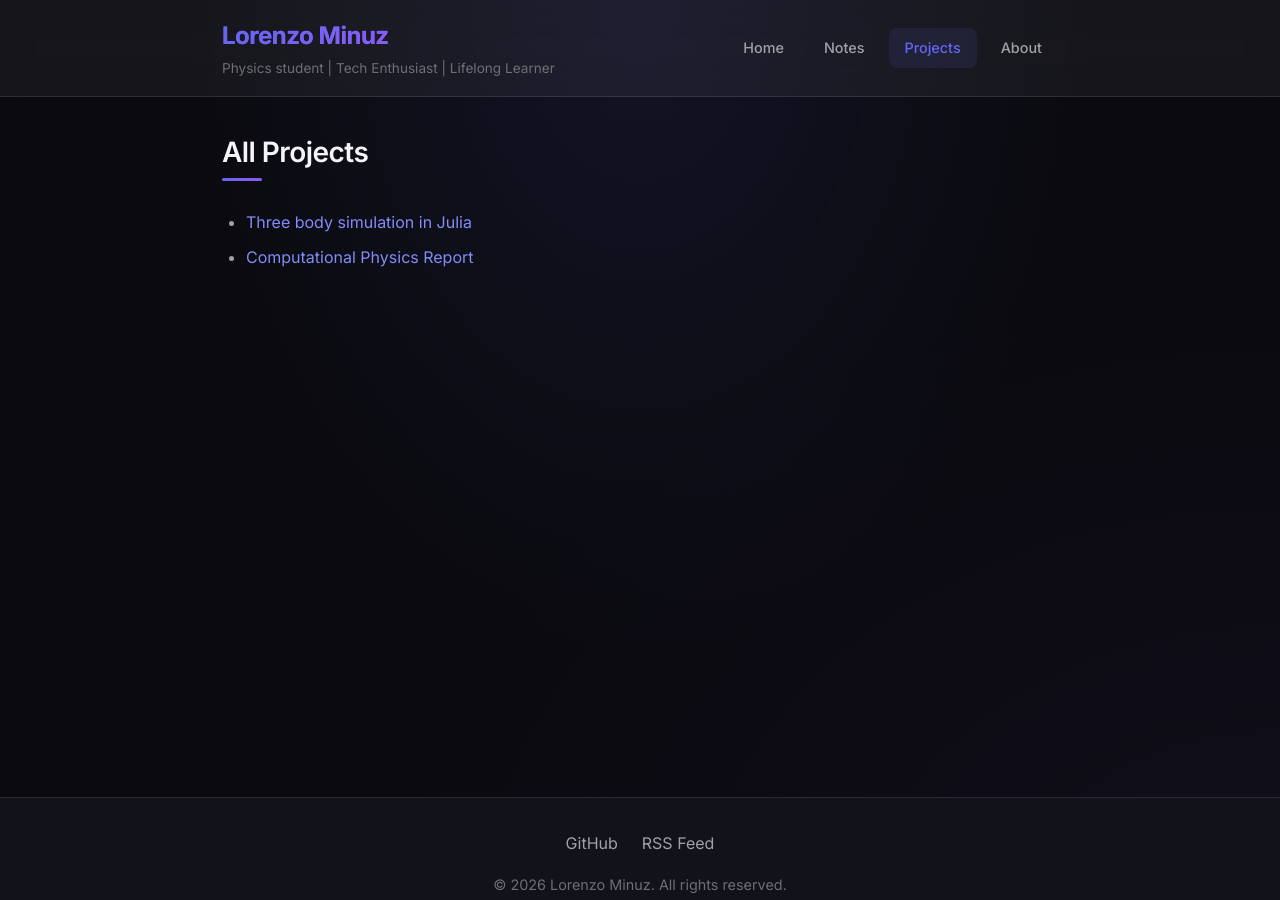
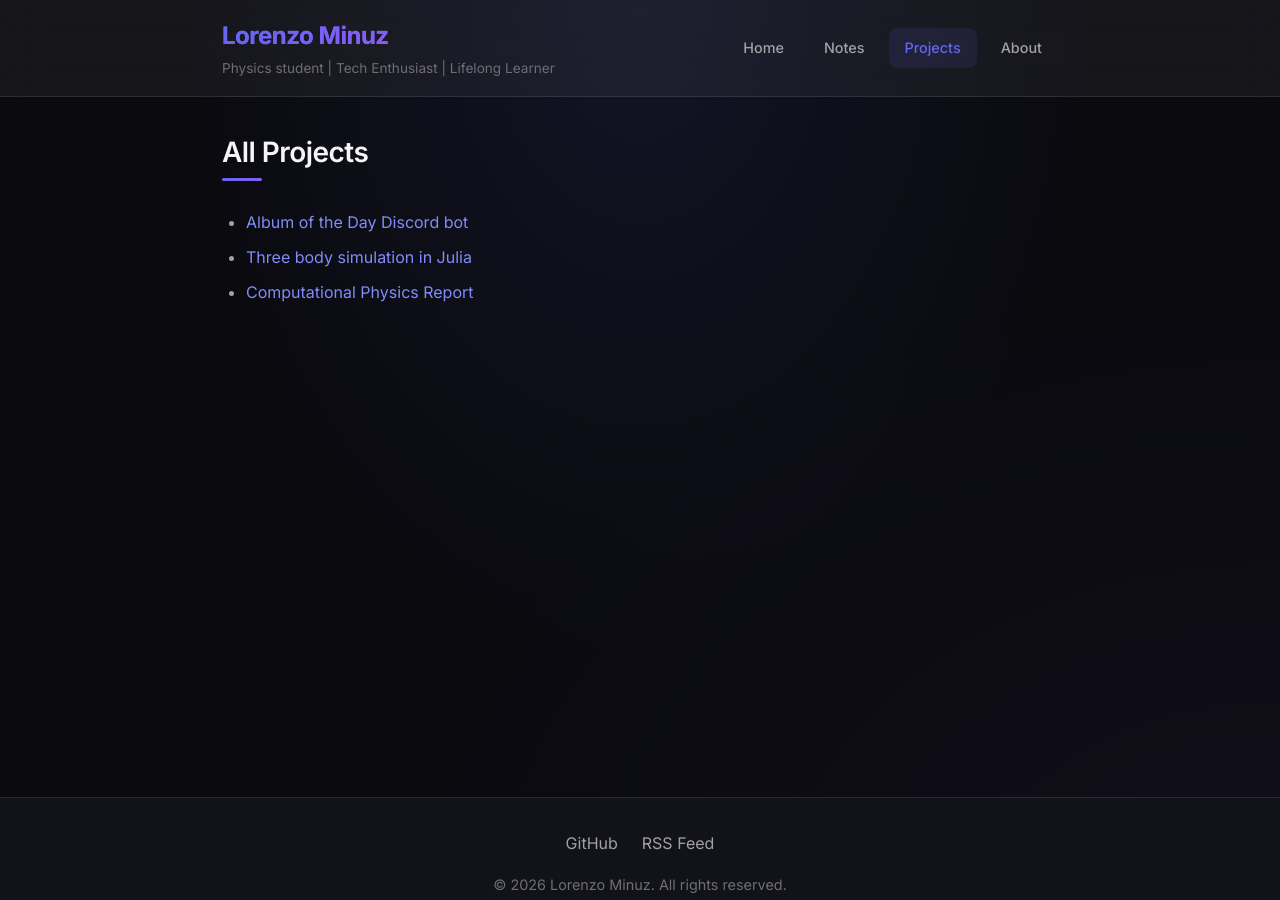
Before and after one commit to LM0516/LM0516.github.io, a Jekyll site: the page built from projects.markdown, in a window 1280 px wide and 900 px high. Built offline with Jekyll 4.4.1, drawn with Linux system fonts in a browser that asks for light colours.

Commit message:
added new projects

```diff
--- a/projects.markdown
+++ b/projects.markdown
@@ -6,6 +6,7 @@ permalink: /projects/
 
 ## All Projects
 
+* [Album of the Day Discord bot](https://github.com/LM0516/music-bot)
 * [Three body simulation in Julia](https://github.com/LM0516/ThreeBody)
 * [Computational Physics
 Report](https://github.com/LM0516/computational-physics)
```
